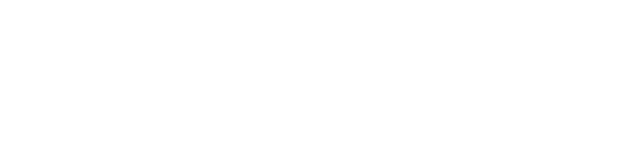
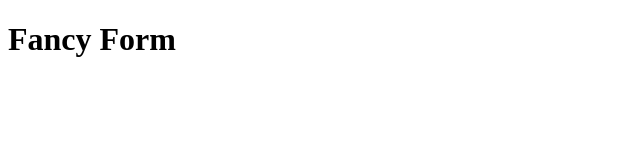
Before and after one commit to mmianchi/Form, a website: page index.html in a window 1280 px wide. Shown: the whole page, without its empty margins (0-640 px from the left). Drawn offline with Linux system fonts and the light colour scheme.

Commit message:
project set up

```diff
--- a/index.html
+++ b/index.html
@@ -7,6 +7,6 @@
   <title>Fancy Form - Mahshid</title>
 </head>
 <body>
-
+  <h1>Fancy Form</h1>
 </body>
 </html>
```
Also changed, not shown: package.json (added, +20 -0 lines).
